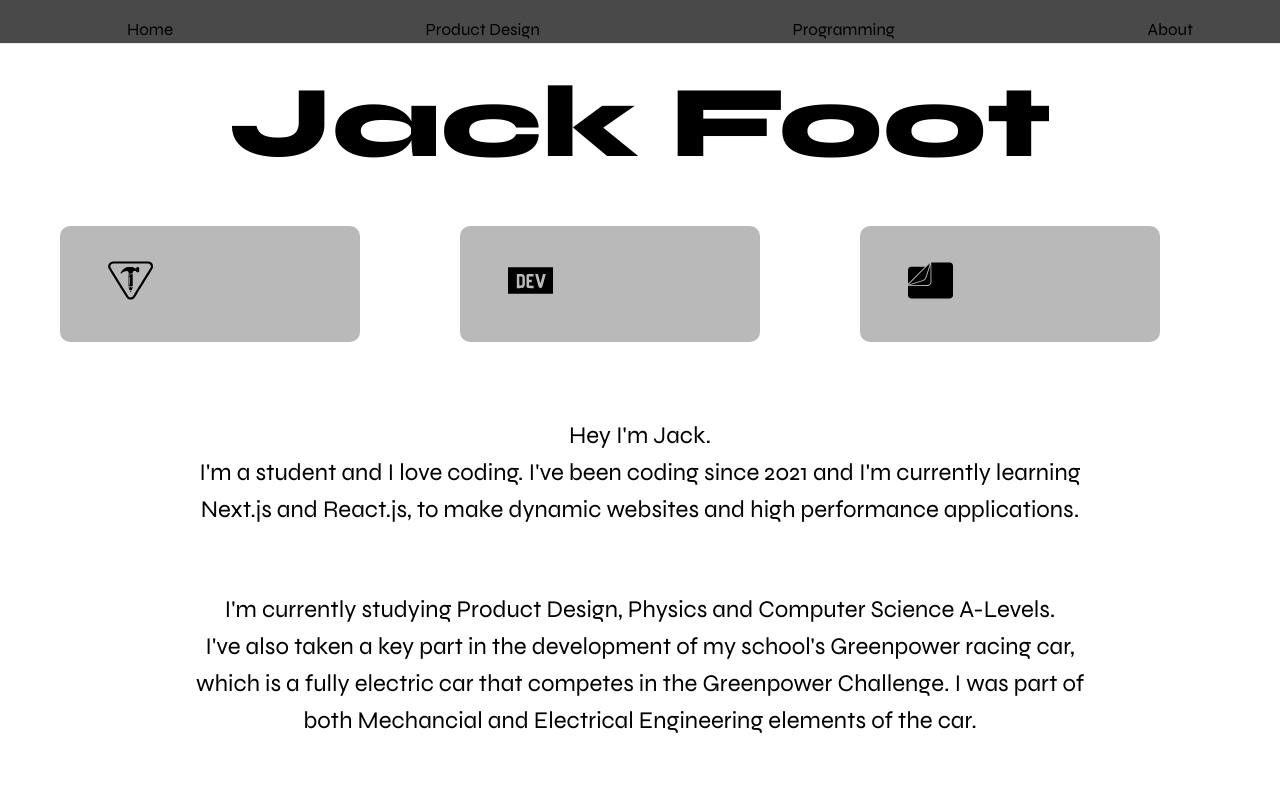
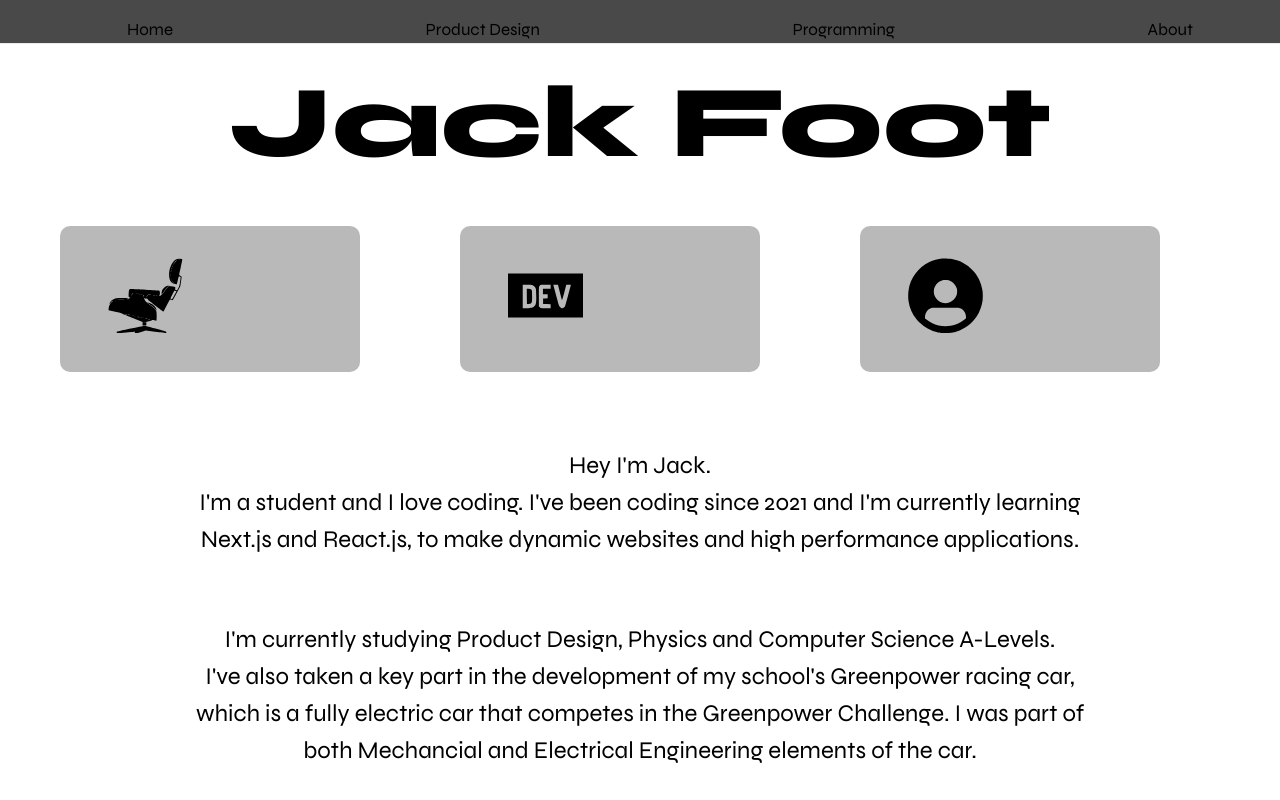
Before and after one commit to Magicoo51889/Jack-Foot-Website, a Next.js app: page / in a window 1280 px wide. Shown: the top 800 px of the page. Built offline with nearby package versions, Linux system fonts and the light colour scheme.

Commit message:
Increased card size, Changed Icons

```diff
--- a/pages/index.tsx
+++ b/pages/index.tsx
@@ -3,7 +3,7 @@ import Head from 'next/head'
 import styles from '../styles/Home.module.css'
 import TiltCard from '../components/Image_Tilt_Card'
 
-const TCS = 45; // Tilt Card Size
+const TCS = 75; // Tilt Card Size
 
 const Home: NextPage = () => {
   return (
@@ -21,9 +21,9 @@ const Home: NextPage = () => {
         </h1>
 
         <div className={styles.horizontalGrid}>
-          <TiltCard image={"/HammerPD.svg"} alt={"Jack Foot Logo"} link={"/productDesign"} w={TCS} h={TCS} />
+          <TiltCard image={"/HMChair.svg"} alt={"Jack Foot Logo"} link={"/productDesign"} w={TCS} h={TCS} />
           <TiltCard image={"/devdotto.svg"} alt={"Typescript Logo"} link={"/programming"} w={TCS} h={TCS} />
-          <TiltCard image={"/files.svg"} alt={"null"} link={"/about"} w={TCS} h={TCS} />
+          <TiltCard image={"/profile.svg"} alt={"null"} link={"/about"} w={TCS} h={TCS} />
         </div>
 
         <p className={styles.description}>
```
Also changed, not shown: public/HMChair.svg (added), public/profile.svg (added).
